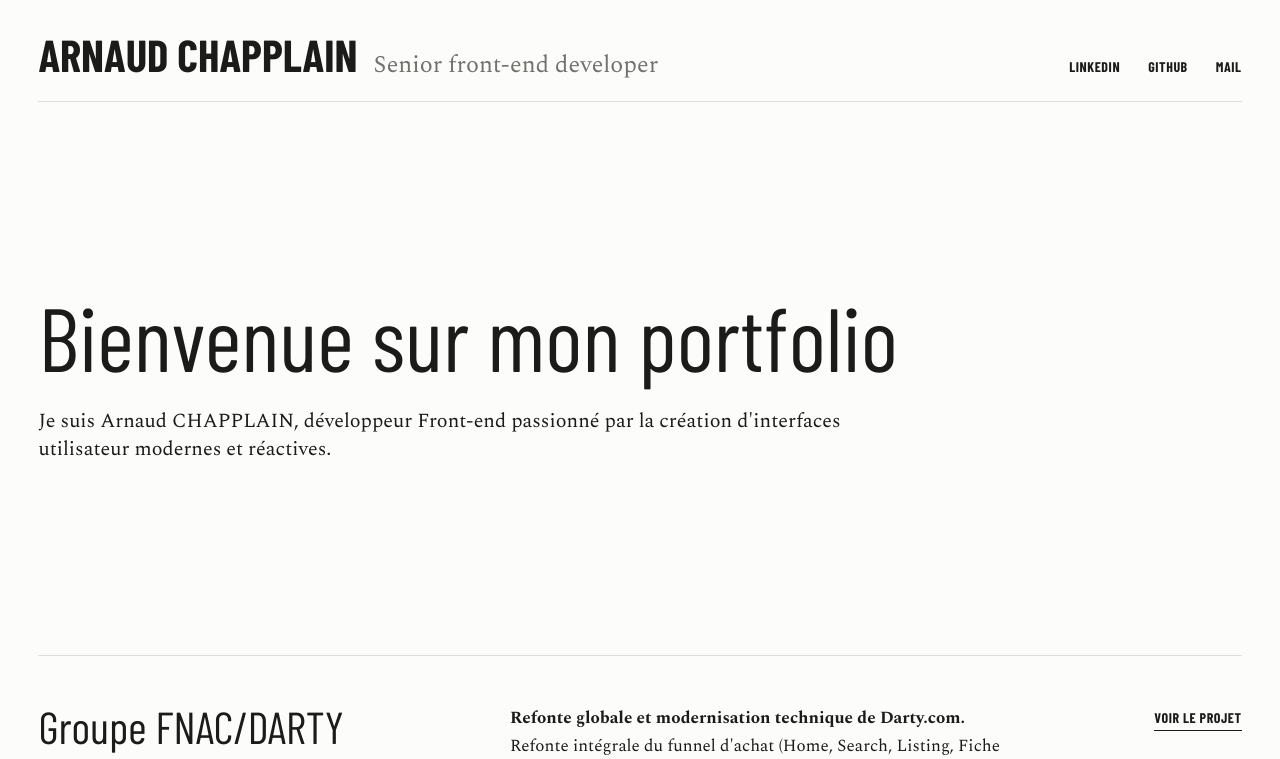
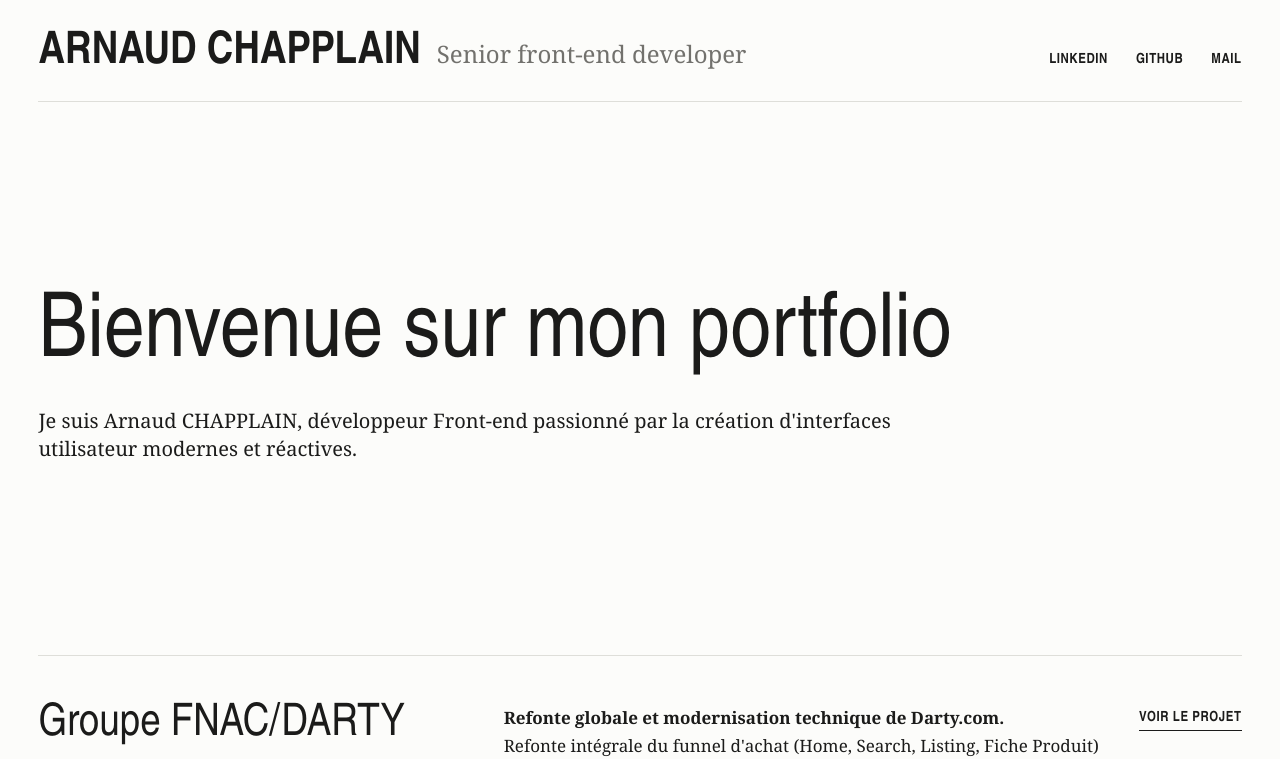
Before and after one commit to Nabuma/react-portfolio, a React (Vite) app: page / in a window 1280 px wide. Shown: the top 759 px of the page. Built offline with nearby package versions, Linux system fonts and the light colour scheme.

Commit message:
remplacement des fonts

```diff
--- a/index.html
+++ b/index.html
@@ -3,11 +3,6 @@
   <head>
     <meta charset="UTF-8" />
     <link rel="icon" type="image/svg+xml" href="/favicon.svg" />
-    <link rel="preconnect" href="https://fonts.googleapis.com" />
-    <link rel="preconnect" href="https://fonts.gstatic.com" crossorigin />
-    <link rel="preload" as="style" href="https://fonts.googleapis.com/css2?family=Barlow+Condensed:wght@400;700&family=Spectral:wght@400;700&display=swap" />
-    <link rel="stylesheet" href="https://fonts.googleapis.com/css2?family=Barlow+Condensed:wght@400;700&family=Spectral:wght@400;700&display=swap" media="print" onload="this.media='all'" />
-    <noscript><link rel="stylesheet" href="https://fonts.googleapis.com/css2?family=Barlow+Condensed:wght@400;700&family=Spectral:wght@400;700&display=swap" /></noscript>
     <meta name="viewport" content="width=device-width, initial-scale=1.0" />
     <meta name="description" content="Portfolio d'Arnaud CHAPPLAIN, développeur front-end senior spécialisé en performance, accessibilité et design systems." />
     <meta property="og:type" content="website" />
--- a/src/index.css
+++ b/src/index.css
@@ -1,8 +1,8 @@
 @import 'tailwindcss';
 
 @theme {
-    --font-heading: "Barlow Condensed", sans-serif;
-    --font-body: "Spectral", serif;
+    --font-heading: "Arial Narrow", "Aptos Narrow", "Segoe UI", Arial, sans-serif;
+    --font-body: Georgia, "Times New Roman", serif;
     --color-ink: #1b1b1a;
     --color-paper: #fcfcfa;
     --color-muted: #72716d;
--- a/src/variables.css
+++ b/src/variables.css
@@ -3,6 +3,6 @@
     --paper: #fcfcfa;
     --muted: #72716d;
     --line: #deded9;
-    --heading: "Barlow Condensed", sans-serif;
-    --body: "Spectral", serif;
+    --heading: "Arial Narrow", "Aptos Narrow", "Segoe UI", Arial, sans-serif;
+    --body: Georgia, "Times New Roman", serif;
 }
```
